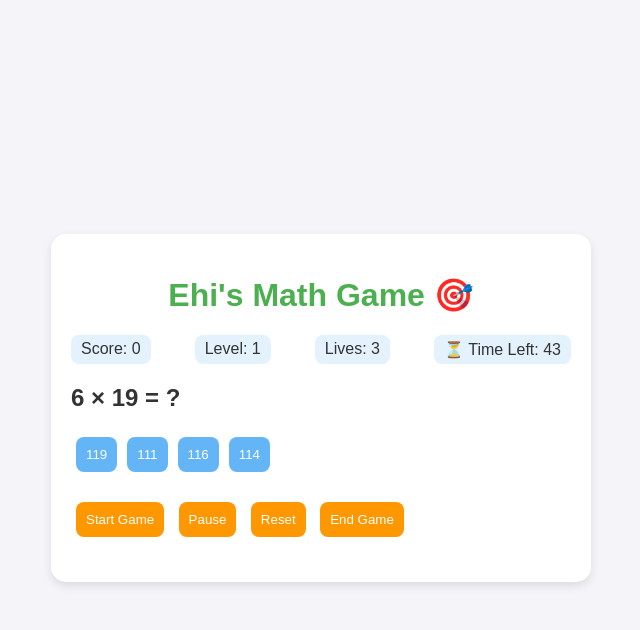
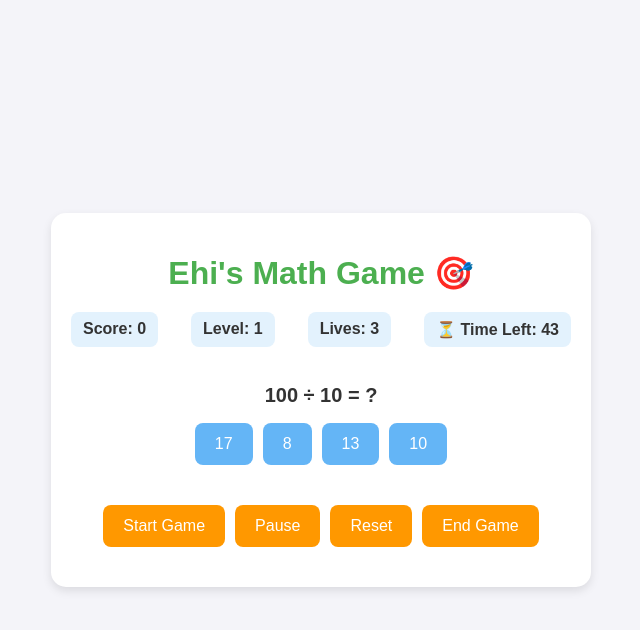
Before and after one commit to popejohn/ehi-s-game, a plain HTML site: page index.html in a window 1280 px wide. Both pictures are taken after a click on the button "Start Game". Shown: the whole page, without its empty margins (319-959 px from the left). Drawn offline with Linux system fonts and the light colour scheme.

Commit message:
new commit

```diff
--- a/index.html
+++ b/index.html
@@ -24,11 +24,10 @@
 
     <div class="buttons">
       <button onclick="startGame()">Start Game</button>
-            <button onclick="togglePausePlay()" id="pausePlayButton">Pause</button>
+      <button id="pausePlayButton" onclick="togglePausePlay()">Pause</button>
       <button onclick="resetGame()">Reset</button>
       <button onclick="endGame()">End Game</button>
     </div>
-
 
     <div id="feedback"></div>
   </div>
--- a/script.js
+++ b/script.js
@@ -41,53 +41,72 @@ function togglePausePlay() {
 }
 
 function nextQuestion() {
-  let num1 = Math.floor(Math.random() * 100) + 1;
-  let num2 = Math.floor(Math.random() * 20) + 1;
+    timeLeft = 45; // Reset timer to 45 seconds for each question
     let isMultiply = Math.random() > 0.5;
+    let num1, num2;
 
-  currentAnswer = isMultiply ? num1 * num2 : Math.floor(num1 / num2);
-  document.getElementById("question").innerText = isMultiply
-    ? `${num1} × ${num2} = ?`
-    : `${num1} ÷ ${num2} = ?`;
+    if (isMultiply) {
+      num1 = Math.floor(Math.random() * 100) + 1;
+      num2 = Math.floor(Math.random() * 15) + 1;
+      currentAnswer = num1 * num2;
+      document.getElementById("question").innerText = `${num1} × ${num2} = ?`;
+    } else {
+      num2 = Math.floor(Math.random() * 10) + 1;
+      num1 = num2 * (Math.floor(Math.random() * 10) + 1);
+      currentAnswer = num1 / num2;
+      document.getElementById("question").innerText = `${num1} ÷ ${num2} = ?`;
+    }
 
     let options = [
       currentAnswer,
-    currentAnswer + 2,
-    currentAnswer - 3,
-    currentAnswer + 5,
+      currentAnswer + Math.floor(Math.random() * 5) + 1,
+      currentAnswer - Math.floor(Math.random() * 5) - 1,
+      currentAnswer + Math.floor(Math.random() * 10) + 2
     ];
+    options = [...new Set(options)];
     options.sort(() => Math.random() - 0.5);
 
     document.getElementById("options").innerHTML = options
-    .map(
-      (option) => `<button onclick="checkAnswer(${option})">${option}</button>`
-    )
-    .join("");
+      .map(option => `<button onclick="checkAnswer(${option})">${option}</button>`)
+      .join('');
   }
 
   function checkAnswer(answer) {
     if (answer === currentAnswer) {
       score += 5;
       correctStreak++;
-    if (correctStreak % 10 === 0) level++;
-    document.getElementById("feedback").innerText = "✅ Correct!";
+      correctSound.play(); // ✅ Play correct sound
+      showFeedback("✅ Correct!", "green");
+
+      if (correctStreak % 10 === 0) {
+        level++;
+        levelUpSound.play(); // ✅ Play level up sound
+      }
     } else {
       handleIncorrect();
+      wrongSound.play(); // ✅ Play wrong sound
+      showFeedback("❌ Wrong!", "red");
     }
     updateUI();
     nextQuestion();
   }
 
+function showFeedback(message, color) {
+  const feedback = document.getElementById("feedback");
+  feedback.innerText = message;
+  feedback.style.color = color;
+  setTimeout(() => (feedback.innerText = ""), 1000);
+}
+
 function handleIncorrect() {
   lives--;
-  score -= 5;
-  if (lives <= 0) resetGame();
+  if (lives <= 0) endGame();
 }
 
 function updateUI() {
   document.getElementById("score").innerText = score;
+  document.getElementById("level").innerText = level;
   document.getElementById("lives").innerText = lives;
-  document.getElementById("level").innerText = level;
 }
 
 function resetGame() {
--- a/styles.css
+++ b/styles.css
@@ -1,3 +1,4 @@
+/* General Styling */
 body {
     font-family: Arial, sans-serif;
     background-color: #f4f4f9;
@@ -6,8 +7,10 @@ body {
     justify-content: center;
     align-items: center;
     height: 100vh;
+    margin: 0;
   }
 
+  /* Game Container */
   .game-container {
     background-color: #ffffff;
     padding: 20px;
@@ -15,56 +18,96 @@ body {
     box-shadow: 0 4px 10px rgba(0, 0, 0, 0.1);
     width: 90%;
     max-width: 500px;
+    display: flex;
+    flex-direction: column;
+    align-items: center;
   }
 
+  /* Heading */
   h1 {
+    color: #4caf50;
     text-align: center;
-    color: #4CAF50;
+    margin-bottom: 20px;
   }
 
+  /* Status Bar */
   .status-bar {
     display: flex;
     justify-content: space-between;
+    gap: 10px;
+    width: 100%;
     margin-bottom: 20px;
   }
 
-.score, .level, .lives, .timer {
+  .status-bar div {
     background-color: #e3f2fd;
-    padding: 5px 10px;
+    padding: 8px 12px;
     border-radius: 8px;
+    font-weight: bold;
+    text-align: center;
   }
 
+  /* Question Box */
   .question-box {
     margin-bottom: 20px;
+    width: 100%;
+  }
+
+  #question {
+    font-size: 20px;
+    text-align: center;
+  }
+
+  /* Options */
+  .options {
+    display: flex;
+    flex-wrap: wrap;
+    justify-content: center;
+    gap: 10px;
   }
 
   .options button {
     background-color: #64b5f6;
     color: white;
     border: none;
-    padding: 10px;
-    margin: 5px;
+    padding: 12px 20px;
+    border-radius: 8px;
     cursor: pointer;
-    border-radius: 8px;
     transition: background 0.3s ease;
+    font-size: 16px;
   }
 
   .options button:hover {
     background-color: #42a5f5;
   }
 
+  /* Buttons */
+  .buttons {
+    display: flex;
+    justify-content: center;
+    gap: 10px;
+    margin-top: 20px;
+  }
+
   .buttons button {
-    padding: 10px;
-    margin: 5px;
+    padding: 12px 20px;
     border: none;
     background-color: #ff9800;
     color: white;
     border-radius: 8px;
     cursor: pointer;
+    font-size: 16px;
+    transition: background 0.3s ease;
   }
 
+  .buttons button:hover {
+    background-color: #f57c00;
+  }
+
+  /* Feedback */
   #feedback {
     text-align: center;
     font-size: 18px;
     margin-top: 20px;
+    font-weight: bold;
   }
```
Lines whose indentation alone changed are shown as unchanged.
